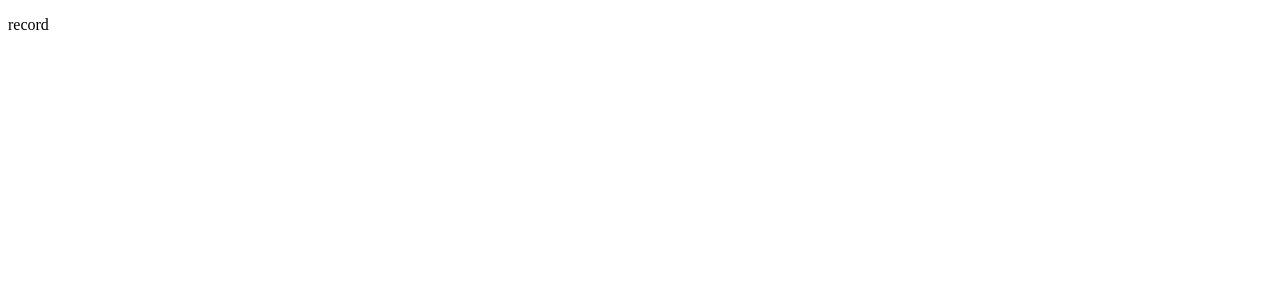
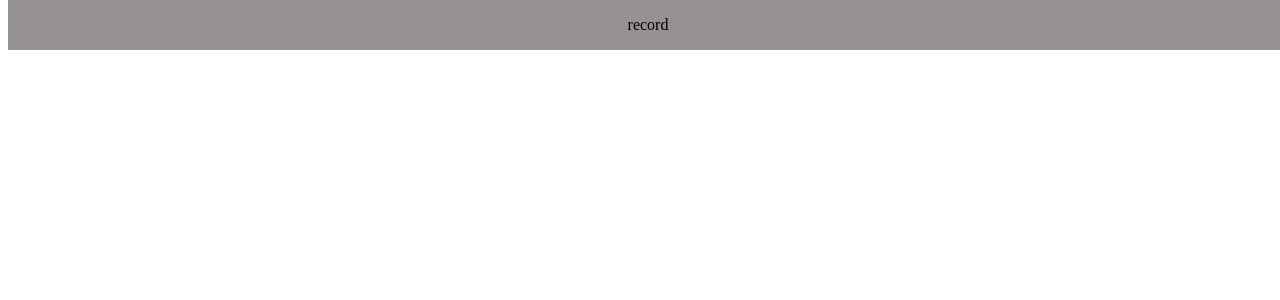
Before and after one commit to nrharu/record, a React (Create React App) app: page / in a window 1280 px wide. Shown: the top 300 px of the page. Built offline with nearby package versions, Linux system fonts and the light colour scheme.

Commit message:
scssの導入

```diff
--- a/package.json
+++ b/package.json
@@ -6,7 +6,7 @@
     "@testing-library/jest-dom": "^5.11.4",
     "@testing-library/react": "^11.1.0",
     "@testing-library/user-event": "^12.1.10",
-    "node-sass": "^6.0.1",
+    "node-sass": "4.14.1",
     "react": "^17.0.2",
     "react-dom": "^17.0.2",
     "react-router": "^5.2.0",
--- a/src/index.js
+++ b/src/index.js
@@ -2,6 +2,7 @@ import React from "react";
 import ReactDOM from "react-dom";
 import App from "./App";
 import reportWebVitals from "./reportWebVitals.js 17-40-22-768";
+import "./style.scss";
 
 ReactDOM.render(
   <React.StrictMode>
--- a/src/style.scss
+++ b/src/style.scss
@@ -7,4 +7,7 @@
   position: fixed;
   top: 0;
   width: 100vw;
+  display: flex;
+  justify-content: center;
+  background-color: rgb(150, 146, 146);
 }
```
Also changed, not shown: 1 other file (tests, documents, lock files or other folders).
